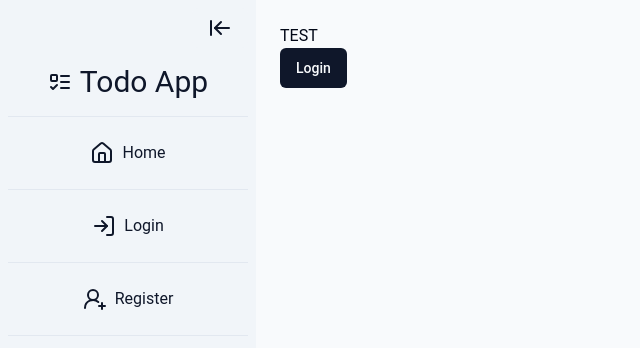
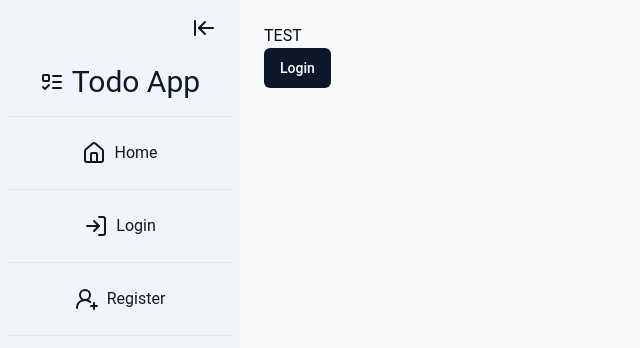
Before and after one commit to Koodailijat/TodoApp, a React (Vite) app in the folder frontend/: page /login in a window 1280 px wide. Shown: the top 348 px of the page, without its empty margins (0-640 px from the left). Built offline with nearby package versions, Linux system fonts and the light colour scheme.

Commit message:
modified width

```diff
--- a/frontend/src/components/navigation/SideNav.tsx
+++ b/frontend/src/components/navigation/SideNav.tsx
@@ -16,7 +16,7 @@ import NotLoggedInSideNav from '@/components/navigation/NotLoggedInSideNav.tsx';
 export default function SideNav() {
     const { isOpen, setIsOpen } = useContext(NavBarContext);
     const isOpenStyling = isOpen
-        ? 'w-64 p-2 aria-expanded:true'
+        ? 'w-60 p-2 aria-expanded:true'
         : ' w-20 p-2 aria-expanded:false';
     const isOpenWidth = isOpen ? 'w-6/12' : '';
     const { loggedIn } = useContext(UserContext);
--- a/frontend/src/components/views/PageView.tsx
+++ b/frontend/src/components/views/PageView.tsx
@@ -7,7 +7,7 @@ interface PageViewProps {
 
 export default function PageView({ children }: PageViewProps) {
     const { isOpen } = useContext(NavBarContext);
-    const isOpenStyle = isOpen ? 'ml-64' : 'ml-20';
+    const isOpenStyle = isOpen ? 'ml-60' : 'ml-20';
     return (
         <div className={`${isOpenStyle} h-screen bg-primary-foreground p-6`}>
             {children}
--- a/frontend/src/styles/defaults.scss
+++ b/frontend/src/styles/defaults.scss
@@ -11,7 +11,6 @@ html {
 
 body {
   min-height: 100vh;
-  background-color: hsl(222.2 47.4% 11.2%);
 }
 
 #root {
```
